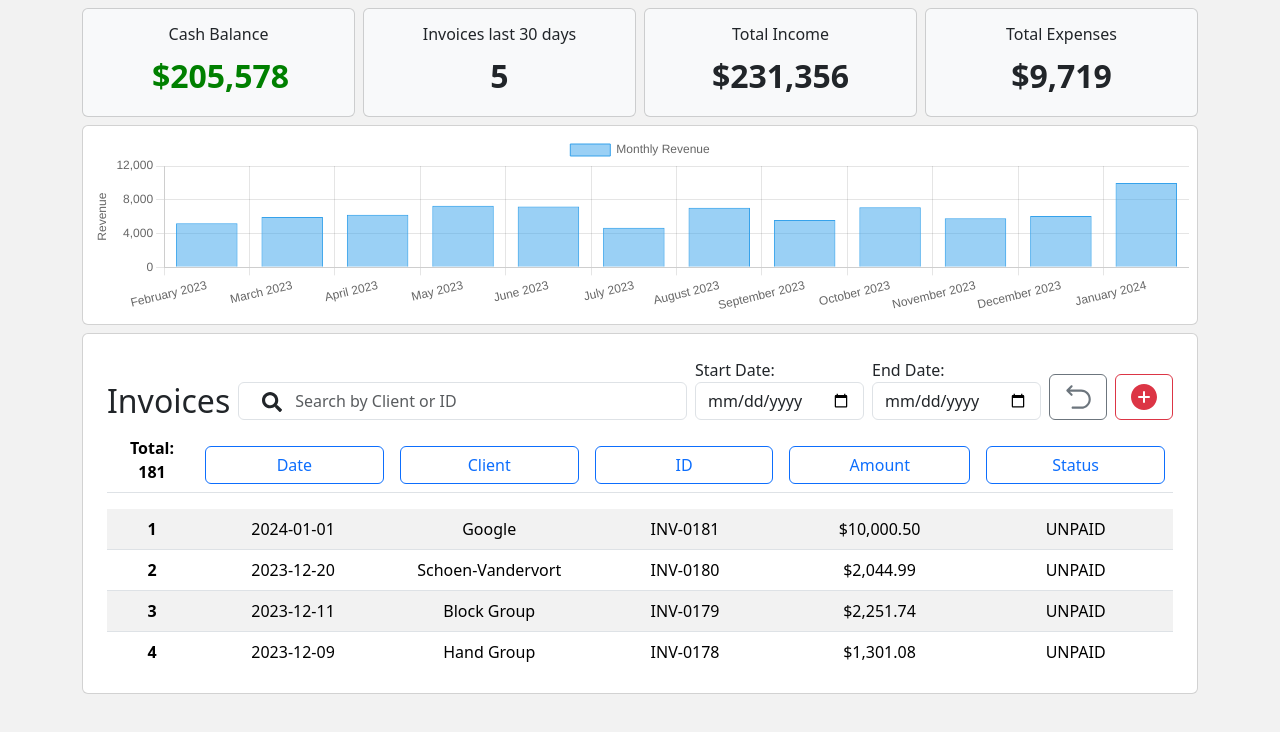
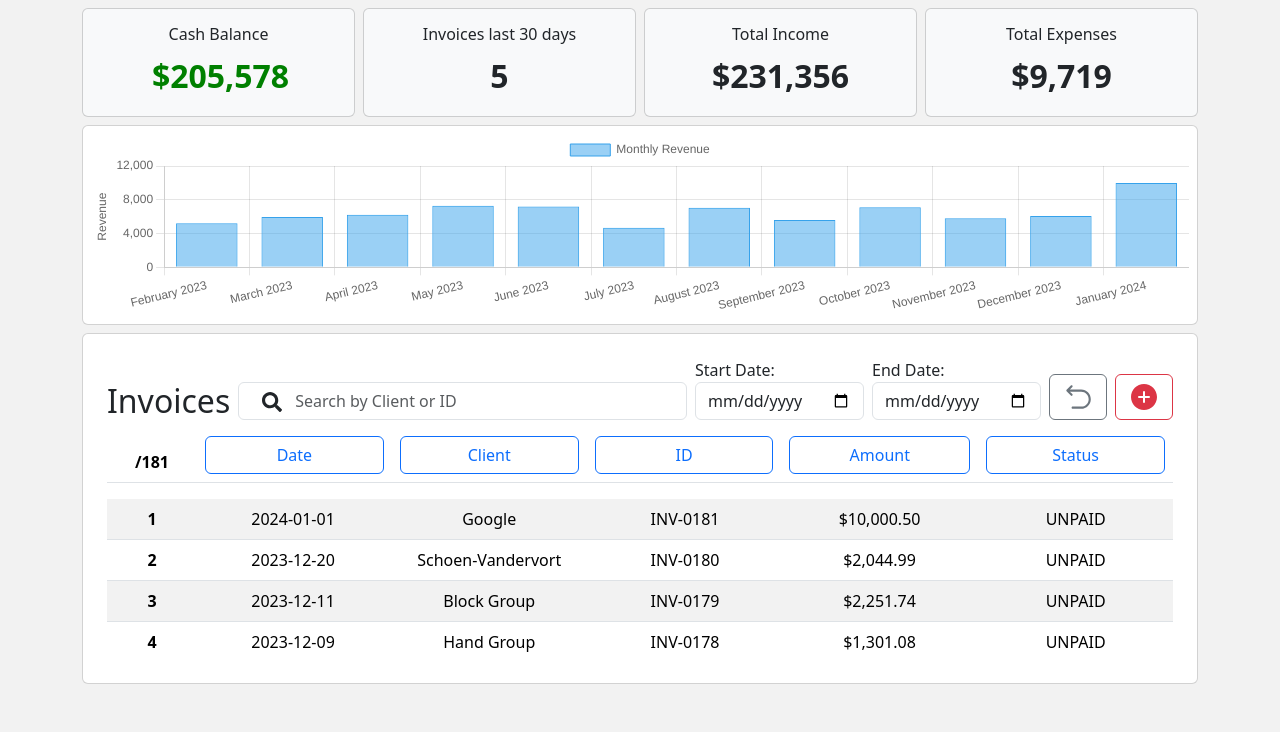
Before and after one commit to jonjon81/financial-tracker-react, a React (Vite) app: page / in a window 1280 px wide. Shown: the top 732 px of the page. Built offline with nearby package versions, Linux system fonts and the light colour scheme.

Commit message:
remove "total"

```diff
--- a/src/components/InvoicesWidget.tsx
+++ b/src/components/InvoicesWidget.tsx
@@ -303,7 +303,7 @@ const InvoicesWidget: React.FC<InvoicesProps> = ({ transactions }) => {
         <table className="table table-striped">
           <thead>
             <tr>
-              <th>Total: {filteredResultsLength}</th>
+              <th>/{filteredResultsLength}</th>
               <TableHeader
                 column="creationDate"
                 activeColumn={activeColumn}
```
